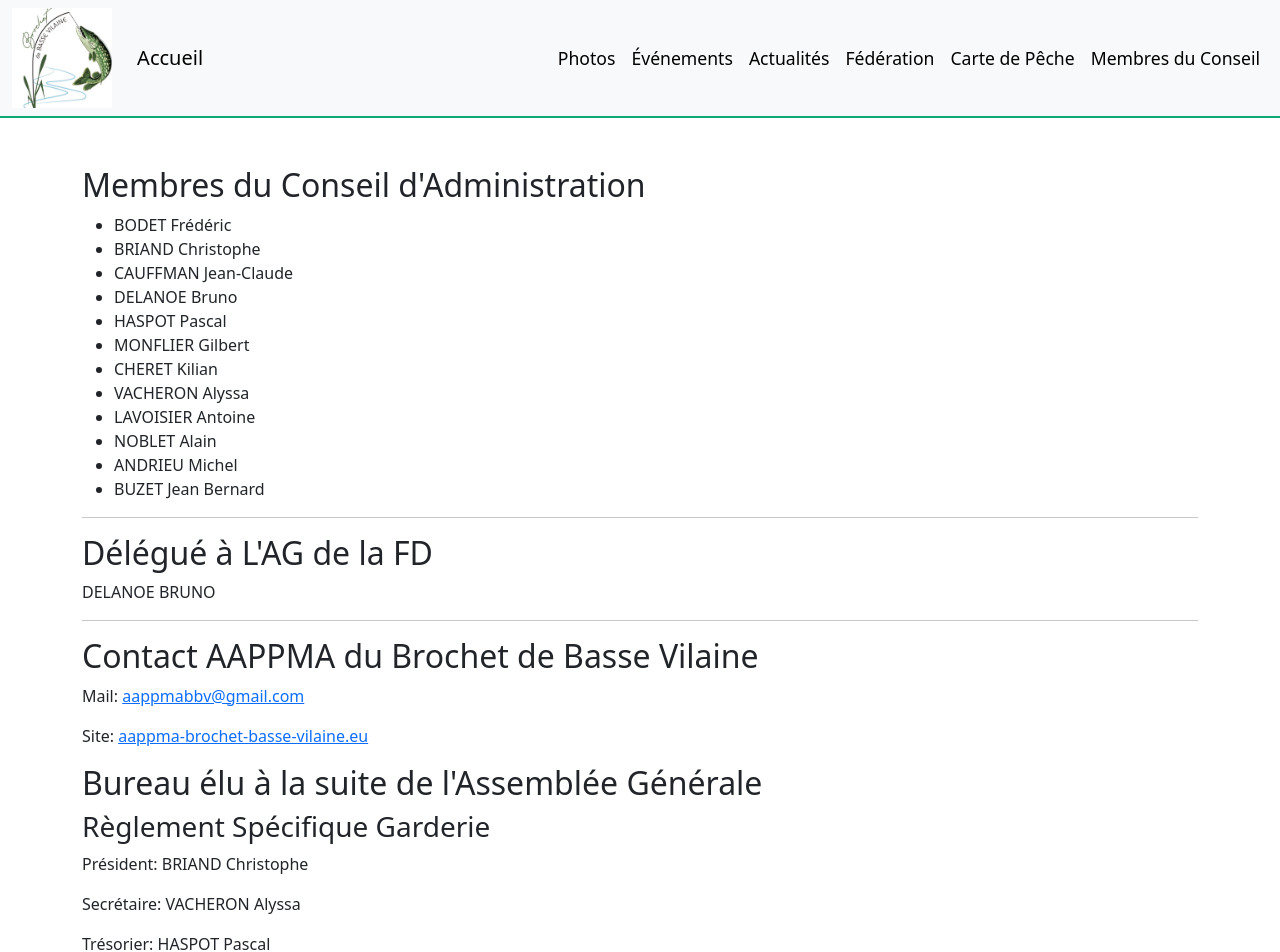
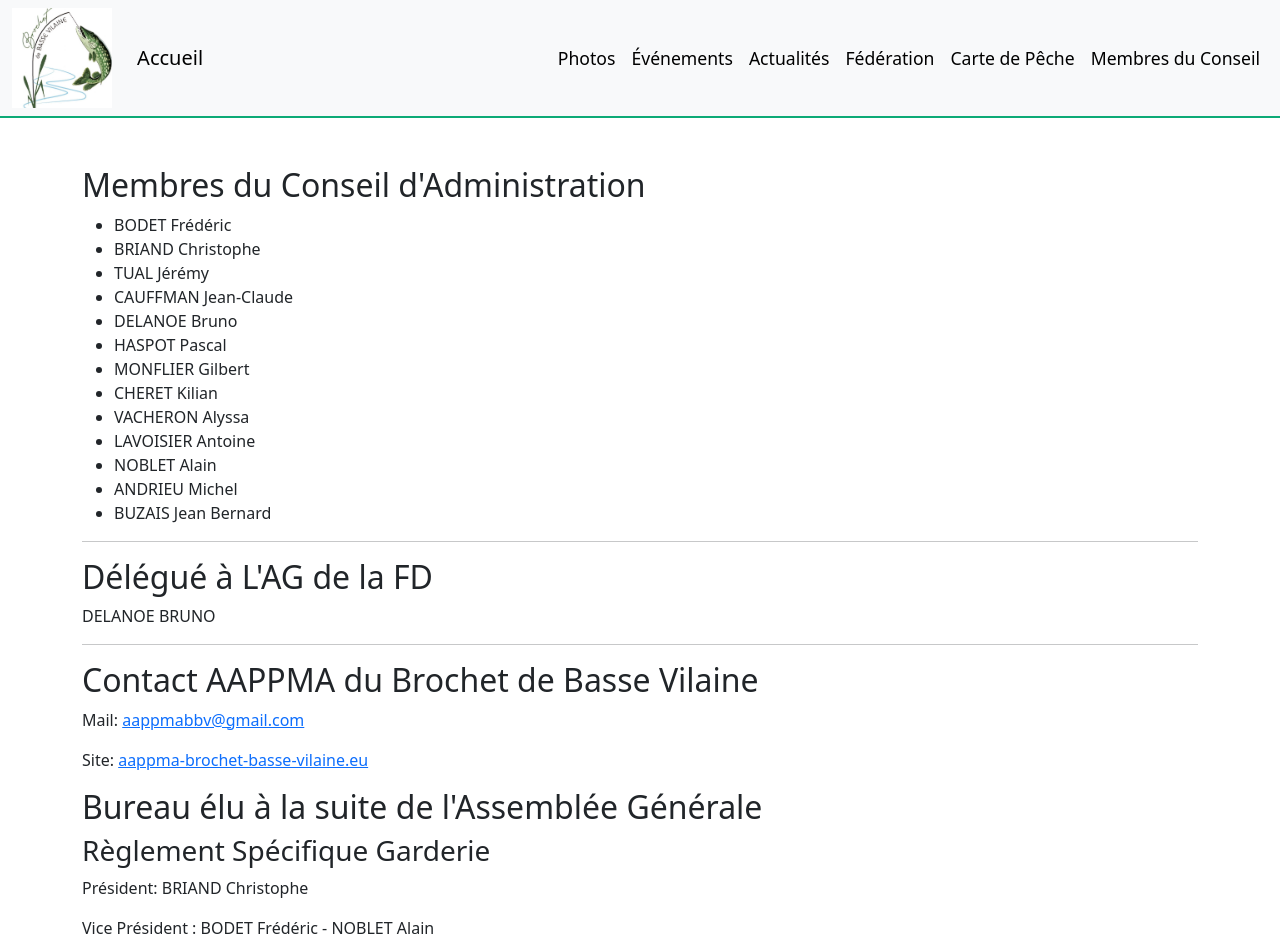
Before and after one commit to VAcheronPradelAlyssa/aappma, an Angular app: page /membres-conseil in a window 1280 px wide. Shown: the top 952 px of the page. Built offline with nearby package versions, Linux system fonts and the light colour scheme.

Commit message:
corretion membres conseil

```diff
--- a/src/app/pages/membres-conseil/membres-conseil.component.html
+++ b/src/app/pages/membres-conseil/membres-conseil.component.html
@@ -4,6 +4,7 @@
       <ul>
         <li>BODET Frédéric</li>
         <li>BRIAND Christophe</li>
+        <li>TUAL Jérémy</li>
         <li>CAUFFMAN Jean-Claude</li>
         <li>DELANOE Bruno</li>
         <li>HASPOT Pascal</li>
@@ -13,7 +14,8 @@
         <li>LAVOISIER Antoine</li>
         <li>NOBLET Alain</li>
         <li>ANDRIEU Michel</li>
-        <li>BUZET Jean Bernard</li>
+        <li>BUZAIS Jean Bernard</li>
+
       </ul>
 
       <hr>
@@ -31,6 +33,7 @@
       <h2>Bureau élu à la suite de l'Assemblée Générale</h2>
       <h3>Règlement Spécifique Garderie</h3>
       <p>Président: BRIAND Christophe</p>
+      <p>Vice Président : BODET Frédéric - NOBLET Alain</p>
       <p>Secrétaire: VACHERON Alyssa</p>
       <p>Trésorier: HASPOT Pascal</p>
     </article>
```
